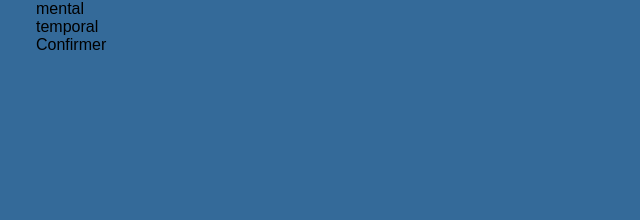
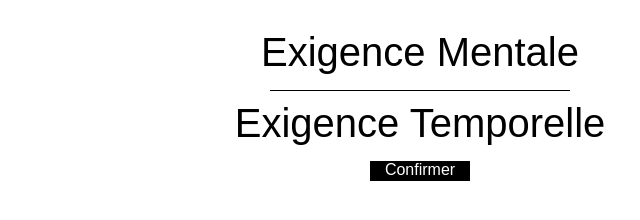
Before and after one commit to paulCrp/ICT, a plain HTML site: page WEB_SERVER/index.html in a window 1280 px wide. Both pictures are taken after a click on the button "Long". Shown: the whole page, without its empty margins (220-860 px from the left). Drawn offline with Linux system fonts and the light colour scheme.

Commit message:
Update : style weightscoreModule + Debug rulesModule when resizing

```diff
--- a/WEB_SERVER/index.html
+++ b/WEB_SERVER/index.html
@@ -9,6 +9,7 @@
 </head>
 
 <body>
+  <div id="HEADER"></div>
   <div id="CONTAINER"></div>
 </body>
 
--- a/WEB_SERVER/style.css
+++ b/WEB_SERVER/style.css
@@ -13,14 +13,67 @@ body {
   margin-left: 20%;
   margin-right: 20%;
 }
+#HEADER{
+  background-color: black;
+  width: 100%;
+  height: 20px;
+}
+
+
+/******************************************************************************* Homepage */
+
+
+
+
+
+
+/******************************************************************************* WeightScoresModule */
+
+.weightChoice_container{
+  position: relative;
+  width: 100%;
+  height: 100%;
+  margin-top: 20%;
+}
+.weightChoice_element{
+  position: relative;
+  height: 40px;
+  width: 100%;
+  font-size: 40px;
+  margin-bottom: 20px;
+  margin-top: 10px;
+  text-align: center;
+  cursor:pointer;
+}
+#weightChoice_sepaline{
+  position: relative;
+  height: 1px;
+  width: 300px;
+  margin: 40px;
+  background-color: black;
+  margin: 0 auto;
+}
+
+#weightChoice_submit{
+  position: relative;
+  height: 20px;
+  font-size: 18;
+  width: 100px;
+  margin-top: 80px;
+  background-color: black;
+  color:white;
+  margin: 0 auto;
+  text-align: center;
+  cursor: pointer;
+}
+
 
 
 /******************************************************************************* function buildRuleElement */
 .rulesElement_container_{
   position: relative;
-  margin-top: 20px;
+  margin-top: 40px;
   margin-bottom: 20px;
-  background-color: pink;
 }
 .rulesElement_title_{
   position: relative;
@@ -64,8 +117,6 @@ body {
   position: relative;
   width: 14px;
   height: 39px;
-  background-color: blue;
-  opacity: 0.2;
   margin-left:-6px;
 }
 .tlxRules_slider_line_{
--- a/WEB_SERVER/tlx.js
+++ b/WEB_SERVER/tlx.js
@@ -4,5 +4,6 @@
 
 /* Variable de stockage dynamique des scores */
 
-var criterias = ["mental", "physical", "temporal", "performance", "effort", "frustration"];
-var scores = {mental:"None", physical:"None", temporal:"None", performance:"None", effort:"None", frustration:"None"};
+var criterias = ["Mental", "Physical", "Temporal", "Performance", "Effort", "Frustration"];
+var scores = {Mental:"None", Physical:"None", Temporal:"None", Performance:"None", Effort:"None", Frustration:"None"};
+var weightScores = {Mental:0, Physical:0, Temporal:0, Performance:0, Effort:0, Frustration:0};
--- a/WEB_SERVER/uiBuilder.js
+++ b/WEB_SERVER/uiBuilder.js
@@ -45,21 +45,21 @@ Ici gestion de l'interface utilisateur et des modules permettant l'affichage de
 /******************************************************************************* VARIABLES */
 
 var _FRcontent = {
-  mental:{title:"Exigence Mentale", content:"Quelle a été l’importance de l’activité mentale et intellectuelle requise (ex. réflexion, décision, calcul, mémorisation, observation, recherche etc.) ? La tâche vous a-t-elle paru simple, nécessitant peu d’attention (faible) ou complexe, nécessitant beaucoup d’attention (élevée) ?", scaleMin:"Faible", scaleMax:"Elevée"},
-  physical:{title:"Exigence Physique", content:"Quelle a été l’importance de l’activité physique requise (ex. pousser, porter, tourner, marcher, activer, etc.) ? La tâche vous a-t-elle paru facile, peu fatigante, calme (faible) ou pénible, fatigante, active (élevée) ?", scaleMin:"Faible", scaleMax:"Elevée"},
-  temporal:{title:"Exigence Temporelle", content:"Quelle a été l’importance de la pression temporelle causée par la rapidité nécessitée pour l’accomplissement de la tâche ? Etait-ce un rythme lent et tranquille (faible) ou rapide et précipité (élevé) ?", scaleMin:"Faible", scaleMax:"Elevée"},
-  performance:{title:"Performance", content:"Quelle réussite pensez-vous avoir eu dans l’accomplissement de votre tâche ? Comment pensez-vous avoir atteint les objectifs déterminés par la tâche ?", scaleMin:"Bonne", scaleMax:"Mauvaise"},
-  effort:{title:"Effort", content:"Quel degré d’effort avez-vous dû fournir pour exécuter la tâche demandée, (mentalement et physiquement) ?", scaleMin:"Faible", scaleMax:"Elevée"},
-  frustration:{title:"Frustration", content:"Pendant l’exécution du travail vous êtes-vous senti satisfait, relaxé, sûr de vous (niveau de frustration faible), ou plutôt découragé, irrité, stressé, sans assurance (niveau de frustration élevé) ?", scaleMin:"Faible", scaleMax:"Elevée"}
+  Mental:{title:"Exigence Mentale", content:"Quelle a été l’importance de l’activité mentale et intellectuelle requise (ex. réflexion, décision, calcul, mémorisation, observation, recherche etc.) ? La tâche vous a-t-elle paru simple, nécessitant peu d’attention (faible) ou complexe, nécessitant beaucoup d’attention (élevée) ?", scaleMin:"Faible", scaleMax:"Elevée"},
+  Physical:{title:"Exigence Physique", content:"Quelle a été l’importance de l’activité physique requise (ex. pousser, porter, tourner, marcher, activer, etc.) ? La tâche vous a-t-elle paru facile, peu fatigante, calme (faible) ou pénible, fatigante, active (élevée) ?", scaleMin:"Faible", scaleMax:"Elevée"},
+  Temporal:{title:"Exigence Temporelle", content:"Quelle a été l’importance de la pression temporelle causée par la rapidité nécessitée pour l’accomplissement de la tâche ? Etait-ce un rythme lent et tranquille (faible) ou rapide et précipité (élevé) ?", scaleMin:"Faible", scaleMax:"Elevée"},
+  Performance:{title:"Performance", content:"Quelle réussite pensez-vous avoir eu dans l’accomplissement de votre tâche ? Comment pensez-vous avoir atteint les objectifs déterminés par la tâche ?", scaleMin:"Bonne", scaleMax:"Mauvaise"},
+  Effort:{title:"Effort", content:"Quel degré d’effort avez-vous dû fournir pour exécuter la tâche demandée, (mentalement et physiquement) ?", scaleMin:"Faible", scaleMax:"Elevée"},
+  Frustration:{title:"Frustration", content:"Pendant l’exécution du travail vous êtes-vous senti satisfait, relaxé, sûr de vous (niveau de frustration faible), ou plutôt découragé, irrité, stressé, sans assurance (niveau de frustration élevé) ?", scaleMin:"Faible", scaleMax:"Elevée"}
 };
 
 var _ENcontent = {
-  mental:{title:"Mental Demand", content:"How much mental and perceptual activity was required? Was the task easy or demanding, simple or complex?", scaleMin:"Low", scaleMax:"High"},
-  physical:{title:"Physical Demand", content:"How much physical activity was required? Was the task easy or demanding, slack or strenuous?", scaleMin:"Low", scaleMax:"High"},
-  temporal:{title:"Temporal Demand", content:"How much time pressure did you feel due to the pace at which the tasks or task elements occurred? Was the pace slow or rapid?", scaleMin:"Low", scaleMax:"High"},
-  performance:{title:"Performance", content:"How successful were you in performing the task? How satisfied were you with your performance?", scaleMin:"Low", scaleMax:"High"},
-  effort:{title:"Effort", content:"How hard did you have to work (mentally and physically) to accomplish your level of performance?", scaleMin:"Low", scaleMax:"High"},
-  frustration:{title:"Frustration", content:"How irritated, stressed, and annoyed versus content, relaxed, and complacent did you feel during the task?", scaleMin:"Low", scaleMax:"High"}
+  Mental:{title:"Mental Demand", content:"How much mental and perceptual activity was required? Was the task easy or demanding, simple or complex?", scaleMin:"Low", scaleMax:"High"},
+  Physical:{title:"Physical Demand", content:"How much physical activity was required? Was the task easy or demanding, slack or strenuous?", scaleMin:"Low", scaleMax:"High"},
+  Temporal:{title:"Temporal Demand", content:"How much time pressure did you feel due to the pace at which the tasks or task elements occurred? Was the pace slow or rapid?", scaleMin:"Low", scaleMax:"High"},
+  Performance:{title:"Performance", content:"How successful were you in performing the task? How satisfied were you with your performance?", scaleMin:"Low", scaleMax:"High"},
+  Effort:{title:"Effort", content:"How hard did you have to work (mentally and physically) to accomplish your level of performance?", scaleMin:"Low", scaleMax:"High"},
+  Frustration:{title:"Frustration", content:"How irritated, stressed, and annoyed versus content, relaxed, and complacent did you feel during the task?", scaleMin:"Low", scaleMax:"High"}
 };
 
 
@@ -76,14 +76,6 @@ function buildHomepage(){
   addElement("div", document.getElementById("CONTAINER"), "submit_container");
   addElement("BUTTON", document.getElementById("submit_container"), "shortButton", "None", "Short");
   addElement("BUTTON", document.getElementById("submit_container"), "longButton", "None", "Long");
-  /*
-  btnShort = document.createElement("BUTTON");
-  btnShort.innerHTML = "SHORT";
-  document.getElementById("CONTAINER").appendChild(btnShort);
-  btnLong = document.createElement("BUTTON");
-  btnLong.innerHTML = "LONG";
-  document.getElementById("CONTAINER").appendChild(btnLong);
-  */
 }
 
 
@@ -153,7 +145,7 @@ class tlxRules{
     addElement("div", tlxRules_container_, "tlxRules_Gridline21_"+rulesID, "tlxRules_Gridline21_ tlxRules_lightGridline_");
     // Build range slider
     tlxRules_container_.addEventListener("click", function(event){
-      /// Calculate position
+      /// Calculate actual position
       var mouseposOnclick = event.clientX;
       var posDiv = findAbsolutePos(tlxRules_container_)
       var sizeDiv = tlxRules_container_.offsetWidth;
@@ -174,10 +166,9 @@ class tlxRules{
   }
 
 }
-
-function buildRuleElement(criteria, content, rules){
+function buildRuleElement(parent, criteria, content, rules){
   // Build container
-  addElement("div", document.getElementById("CONTAINER"), "rulesElement_container_"+criteria, "rulesElement_container_");
+  addElement("div", parent, "rulesElement_container_"+criteria, "rulesElement_container_");
   // Build title
   addElement("div", document.getElementById("rulesElement_container_"+criteria), "rulesElement_title_"+criteria, "rulesElement_title_", content[criteria]["title"]);
   // Build content
@@ -192,6 +183,9 @@ function buildRuleElement(criteria, content, rules){
   addElement("div", document.getElementById("rulesElement_scaleContainer_"+criteria), "rulesElement_max_"+criteria, "rulesElement_max_", content[criteria]["scaleMax"]);
 }
 
+function buildRulePage(){
+
+}
 
 
 /******************************************************************************* APP.PAGE.WEIGHT */
@@ -200,12 +194,20 @@ function buildRuleElement(criteria, content, rules){
 // Fill the two criterias' container and allow to fill the selectedCriteria with a click on the element
 function buildWeightModule(parent, pairs){
   // Create UI element
-  addElement("div", parent, "weightChoice_element1_"+pairs[0], "weightChoice_element1_ weightChoice_element", pairs[0]);
+  addElement("div", parent, "weightChoice_element1_"+pairs[0], "weightChoice_element1_ weightChoice_element", _selectedLangageContent[pairs[0]]["title"]);
   addElement("div", parent, "weightChoice_sepaline");
-  addElement("div", parent, "weightChoice_element2_"+pairs[1], "weightChoice_element2_ weightChoice_element", pairs[1]);
+  addElement("div", parent, "weightChoice_element2_"+pairs[1], "weightChoice_element2_ weightChoice_element", _selectedLangageContent[pairs[1]]["title"]);
   // select element on click
-  document.getElementById("weightChoice_element1_"+pairs[0]).addEventListener("click", function(){selectedCriteria = pairs[0]});
-  document.getElementById("weightChoice_element2_"+pairs[1]).addEventListener("click", function(){selectedCriteria = pairs[1]});
+  document.getElementById("weightChoice_element1_"+pairs[0]).addEventListener("click", function(){
+    selectedCriteria = pairs[0];
+    console.log(selectedCriteria);
+    document.getElementById("weightChoice_element1_"+pairs[0]).style.color = "blue";
+  });
+  document.getElementById("weightChoice_element2_"+pairs[1]).addEventListener("click", function(){
+    selectedCriteria = pairs[1];
+    console.log(selectedCriteria);
+    document.getElementById("weightChoice_element2_"+pairs[1]).style.color = "blue";
+  });
 }
 // Creation of the list of all pairs possible
 function findAllPair(mylist){
@@ -245,6 +247,9 @@ function shuffle(array) {
   return array;
 }
 
+function buildWeightPage(){
+
+}
 
 
 /******************************************************************************* TOOLS */
@@ -315,12 +320,14 @@ function BUILD_INPUT(id="None", divClass="None", content="None"){
 }
 
 function addSliderCursor(parent, criteria, cursorStartPosition, id="None", divClass="None"){
+
   /* BUILD_SLIDERCURSOR() ---> Création du curseur du slider
   *
   *   > UI
   *   > Variables
   *   > Event
   *   > Functions
+  *     >> resetAbsolutPos()
   *     >> timer()
   *     >> pressingDown(event)
   *     >> notPressingDown(event)
@@ -367,9 +374,14 @@ function addSliderCursor(parent, criteria, cursorStartPosition, id="None", divCl
   slidercursor.addEventListener("mousedown", pressingDown, false);
   // Détection du déclick right mouse dans l'ensemble de la fenêtre
   document.body.addEventListener("mouseup", notPressingDown, false);
+  // if window.resize recalculate position ratio
+  window.addEventListener('resize', resetAbsolutPos)
+
 
   ////////////////////////////////////////////////////////////////////////////// Functions
 
+  // function to set the absolutePos element when the window resize :: called by event window resize
+  function resetAbsolutPos(){absolutePos = findAbsolutePos(parent)}
   // function de détection du hold
   function timer() {
     // set 60 fps listener
--- a/WEB_SERVER/uiManager.js
+++ b/WEB_SERVER/uiManager.js
@@ -1,19 +1,47 @@
+
+/******************************************************************************* VARIABLE */
+
+// variable de stockage des object contenant chaque règles
+var ruleObjects;
+// choosen criteria = settled to first at the begining
+var selectedCriteria = "First";
+// Selection du langage par defaut
+var _selectedLangageContent;
 
 
 /******************************************************************************* INIT */
 
+_init();
+
 function _init(){
-  buildHomepage()
-  document.getElementById("shortButton").addEventListener("click", function(){loadNewTest()});
-  document.getElementById("longButton").addEventListener("click", function(){showWeightComparaison()});
+  showHomepage();
+  _selectedLangageContent = _FRcontent;
 }
 
-_init();
+
+
+/******************************************************************************* HOME PAGE */
+
+function showHomepage(){
+  // Build structure
+  buildHomepage()
+  // Link to other functions
+  document.getElementById("shortButton").addEventListener("click", function(){
+    document.body.style.background = "white";
+    loadNewTest()
+  });
+  document.getElementById("longButton").addEventListener("click", function(){
+    document.body.style.background = "white";
+    showWeightComparaison()
+  });
+  // additional UI
+  document.getElementById("HEADER").innerHTML = "";
+  document.getElementById("HEADER").style.background = "transparent";
+}
 
 
 
 /******************************************************************************* RULES PAGE */
-var rules = "NotSetYet";
 
 function loadNewTest(version="short"){
   //clear div container
@@ -25,19 +53,16 @@ function loadNewTest(version="short"){
   let performance_rule = new tlxRules(criterias[3]);
   let effort_rule = new tlxRules(criterias[4]);
   let frustration_rule = new tlxRules(criterias[5]);
-
-  rules = {mental:mental_rule, physical:physical_rule, temporal:temporal_rule, performance:performance_rule, effort:effort_rule, frustration:frustration_rule};
-
+  ruleObjects = {Mental:mental_rule, Physical:physical_rule, Temporal:temporal_rule, Performance:performance_rule, Effort:effort_rule, Frustration:frustration_rule};
   if (version == "long"){
     /* initiation de la version longue */
   }
-
   showRules();
 }
 
 function showRules(){
   for (var i =0; i<criterias.length; i++){
-    buildRuleElement(criterias[i], _FRcontent, rules)
+    buildRuleElement(document.getElementById("CONTAINER"), criterias[i], _selectedLangageContent, ruleObjects)
   }
   btnChannelToPython = document.createElement("BUTTON");
   btnChannelToPython.innerHTML = "SEND";
@@ -50,8 +75,7 @@ function showRules(){
   */
 }
 
-var feedback_scores = null;
-
+var feedback_scores = null; // ! possible de suprimer??
 // Fonction d'envoie des donnée à python
 function sendDatasToPython(){
   // Création du channel
@@ -72,16 +96,12 @@ function showWeightComparaison(){
   //clear div container
   document.getElementById("CONTAINER").innerHTML = "";
 
-  // Initialization of associated scores to criterias
-  var weightScore = {mental:0, physical:0, temporal:0, performance:0, effort:0, frustration:0};
   // Creation of the list of pairs and shuffle
   var allPairs = findAllPair(criterias);
   allPairs = shuffle(allPairs);
 
   // counter made to show all pair from allPairs list
   var pairCounter = 0;
-  // choosen criteria = None by default
-  var selectedCriteria = "First";
 
   // Creation of container for criterias and submit button
   addElement("div", document.getElementById("CONTAINER"), "weightChoice_container");
@@ -93,21 +113,23 @@ function showWeightComparaison(){
     if(selectedCriteria != "None"){
       // icrement counter
       pairCounter++;
-      // re-initialize value of selected criteria
-      selectedCriteria = "None"
       // show next pair
       showPairs(allPairs, pairCounter);
-      console.log(weightScore);
+      console.log(weightScores);
     }
     else{
+      console.log(selectedCriteria)
       alert("Veuillez sélectionner un choix...");
     }
+
+    // re-initialize value of selected criteria
+    selectedCriteria = "None"
   }
   // Show a pair from 'mylist' at 'myIndex'
   function showPairs(myList, myIndex){
     // If it's not the first item
     if (selectedCriteria != "First"){
-      weightScore[selectedCriteria]+=1;
+      weightScores[selectedCriteria]+=1;
     }
     // delete content of the module container
     document.getElementById("weightChoice_container").innerHTML = "";
@@ -117,7 +139,7 @@ function showWeightComparaison(){
       buildWeightModule(document.getElementById("weightChoice_container"), myList[myIndex]);
     }
     else{
-      console.log(weightScore);
+      console.log(weightScores);
       alert("test terminé");
     }
   }
```
